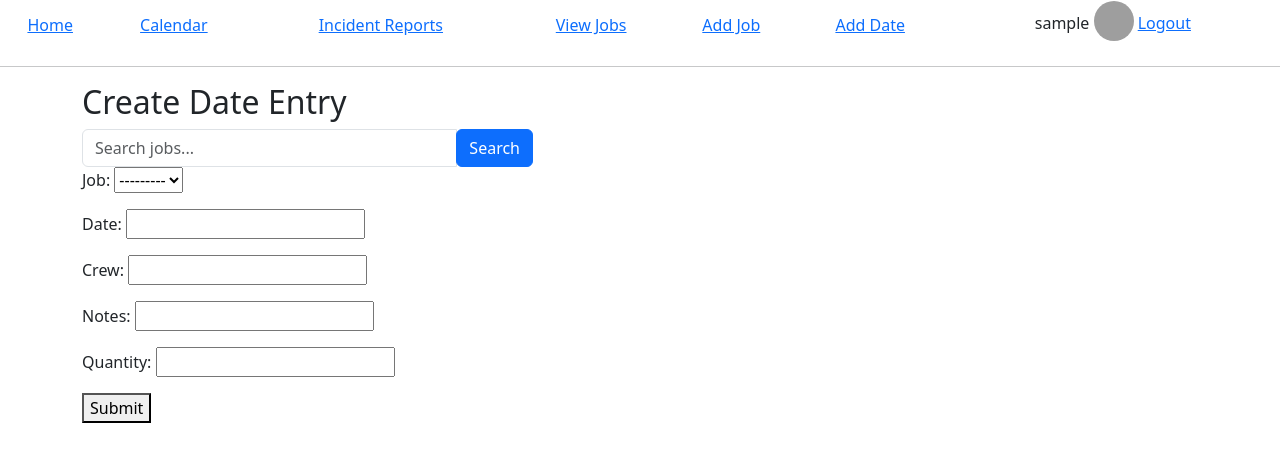
After one commit to agshadow/hotrocksv2, a Django app: page /cal/create_date_entry/ in a window 1280 px wide. The commit adds this page. Shown: the top 462 px of the page. Run offline with Django 5.2, Linux system fonts and the light colour scheme; a user stored in the database is signed in; tables that the repository leaves empty hold one stand-in row (values such as "Sample post"); data that the repository does not hold is empty; some libraries are stand-ins or nearby versions; grey boxes are pictures that could not be loaded.

Commit message:
fixed display bug where it would display more than 1 week at at time
removed the dateto from calendar url
added view_jobs template and view
added place holder functions for update and delete jobs
changed calendar to display from sunday to saturday
modified the DateEntryForm1 to only display jobs for the current user

```diff
--- a/crewcal/forms.py
+++ b/crewcal/forms.py
@@ -1,5 +1,5 @@
 from django import forms
-from crewcal.models import DateEntry, Job
+from crewcal.models import DateEntry, Job, UserProfile
 from django.forms import DateInput
 
 DateEntryForm = forms.modelform_factory(
@@ -10,18 +10,6 @@ DateEntryForm = forms.modelform_factory(
         "quantity",
         "notes",
     ],
-)
-
-
-DateEntryForm1 = forms.modelform_factory(
-    DateEntry,
-    fields=[
-        "job",
-        "date",
-        "crew",
-        "notes",
-        "quantity",
-    ],
     widgets={
         "date": DateInput(
             attrs={
@@ -30,6 +18,34 @@ DateEntryForm1 = forms.modelform_factory(
         )
     },
 )
+
+
+class DateEntryForm1(forms.ModelForm):
+    class Meta:
+        model = DateEntry
+        fields = ["job", "date", "crew", "notes", "quantity"]
+        widgets = {
+            "date": DateInput(attrs={"type": "date"}),
+        }
+
+    def __init__(self, *args, **kwargs):
+        print("in dateEntryForm1.__init__ ")
+        user = kwargs.pop("user", None)
+        super(DateEntryForm1, self).__init__(*args, **kwargs)
+        if user:
+            print("in if uer")
+            try:
+                user_profile = UserProfile.objects.get(user=user)
+                print(user_profile)
+                company_workgroup = user_profile.company_workgroup
+                print(company_workgroup)
+                self.fields["job"].queryset = Job.objects.filter(
+                    company_workgroup=company_workgroup
+                )
+            except UserProfile.DoesNotExist:
+                self.fields["job"].queryset = Job.objects.none()
+        else:
+            print("in if-user-else statement")
 
 
 JobForm = forms.modelform_factory(
@@ -43,3 +59,22 @@ JobForm = forms.modelform_factory(
     widgets={"company_workgroup": forms.HiddenInput()},
 )
 JobForm.base_fields["number"].label = "Job Number"
+
+
+class DateEntryForm2(forms.ModelForm):
+    """search_job = forms.CharField(
+        required=False,
+        label="Search Jobs",
+        widget=forms.TextInput(attrs={"placeholder": "Search jobs1..."}),
+    )"""
+
+    class Meta:
+        model = DateEntry
+        fields = ["job", "date", "crew", "notes", "quantity"]
+
+    def __init__(self, user, *args, **kwargs):
+        super(DateEntryForm2, self).__init__(*args, **kwargs)
+        # Filter jobs based on the user's customer_workgroup
+        self.fields["job"].queryset = Job.objects.filter(
+            company_workgroup=user.userprofile.company_workgroup
+        )
--- a/crewcal/urls.py
+++ b/crewcal/urls.py
@@ -7,5 +7,10 @@ urlpatterns = [
     path("restricted_page", views.restricted_page, name="restricted_page"),
     path("update/<int:job_id>/", views.cal_update, name="cal_update"),
     path("job/create/", views.create_job, name="create_job"),
+    path("job/update/<int:report_id>/", views.update_job, name="update_job"),
+    path("job/delete/<int:report_id>/", views.delete_job, name="delete_job"),
+    path("jobs/view/", views.view_jobs, name="view_jobs"),
     path("date/create/", views.create_date, name="create_date"),
+    path("create_date_entry/", views.create_date_entry, name="create_date_entry"),
+    path("job_search/", views.job_search, name="job_search"),
 ]
--- a/crewcal/views.py
+++ b/crewcal/views.py
@@ -1,12 +1,21 @@
 from django.shortcuts import render, get_object_or_404, redirect
 from django.contrib.auth.decorators import login_required
-from django.http import Http404
+from django.http import Http404, JsonResponse
 from django.urls import reverse
+from django.core.paginator import Paginator
+from datetime import date, timedelta
+from crewcal.models import DateEntry, Job
 
-from datetime import date, timedelta
-from crewcal.models import DateEntry
-from crewcal.utils import transpose_dates, get_calendar_for_date_range, start_of_week
-from crewcal.forms import DateEntryForm, JobForm, DateEntryForm1
+from crewcal.utils import (
+    transpose_dates,
+    get_calendar_for_date_range,
+    start_of_week,
+    check_if_date_is_sunday,
+    _get_items_per_page,
+    _get_page_num,
+)
+
+from crewcal.forms import DateEntryForm, JobForm, DateEntryForm1, DateEntryForm2
 
 
 def home(request):
@@ -18,9 +27,13 @@ def cal_home(request):
     # if request.method == "GET" and request.GET.get("goto"):
     #    print(f"has goto: {request.GET.get('goto')}")
     if request.method == "GET":
-        if request.GET.get("datefrom") and request.GET.get("dateto"):
+        if request.GET.get("datefrom"):
+            print("has datefrom ")
             datefrom = date.fromisoformat(request.GET.get("datefrom"))
-            dateto = date.fromisoformat(request.GET.get("dateto"))
+            if not check_if_date_is_sunday(datefrom):
+                datefrom = start_of_week(datefrom)
+            dateto = datefrom + timedelta(days=7)
+            print(f"datefrom: {datefrom}  dateto: {dateto}")
         else:
             today = date.today()
             datefrom = start_of_week(today)
@@ -86,7 +99,7 @@ def cal_update(request, job_id):
         if form.is_valid():
             form.save()
 
-            parm = f"?datefrom={request.GET['datefrom']}&dateto={request.GET['dateto']}"
+            parm = f"?datefrom={request.GET['datefrom']}"
             return redirect(reverse("cal_home") + parm)
 
     data = {
@@ -107,7 +120,7 @@ def create_job(request):
 
         if job_form.is_valid():
             job_form = job_form.save()
-            return redirect("home")
+            return redirect("view_jobs")
 
     data = {
         "heading": "Create Job",
@@ -116,10 +129,17 @@ def create_job(request):
     return render(request, "create.html", data)
 
 
+def get_sunday(d):
+    """Return the Sunday of the week containing the date d."""
+    return d - timedelta(days=d.weekday() + 1 if d.weekday() != 6 else 0)
+
+
 @login_required
 def create_date(request):
+    print("in create_date")
     if request.method == "GET":
-        date_form = DateEntryForm1()
+        print("in GET")
+        date_form = DateEntryForm1(user=request.user)
     else:  # POST
         date_form = DateEntryForm1(request.POST)
         # print("inside create_date")
@@ -130,10 +150,62 @@ def create_date(request):
         if date_form.is_valid():
             # print("form  valid")
             date_form = date_form.save()
-            return redirect("home")
+
+            entry_date = date_form.date
+            # Calculate the Sunday of the week containing entry_date
+            datefrom = get_sunday(entry_date)
+            dateto = entry_date + timedelta(days=7)
+            # Construct the URL with query parameters
+            parm = f"?datefrom={datefrom.isoformat()}"
+            return redirect(reverse("cal_home") + parm)
         # print("form not valid")
     data = {
         "heading": "Create Date",
         "form": date_form,
     }
     return render(request, "create.html", data)
+
+
+def job_search(request):
+    search_term = request.GET.get("search_term", "")
+    jobs = Job.objects.filter(name__icontains=search_term)
+    job_list = [{"id": job.id, "name": job.name, "number": job.number} for job in jobs]
+    return JsonResponse({"jobs": job_list})
+
+
+@login_required
+def create_date_entry(request):
+    if request.method == "POST":
+        form = DateEntryForm2(request.user, request.POST)
+        if form.is_valid():
+            # Save the form and handle the success logic
+            date_entry = form.save()
+            return redirect("success_view")  # Redirect to a success view or URL
+    else:
+        form = DateEntryForm2(request.user)
+
+    return render(request, "create_date_entry.html", {"form": form})
+
+
+def view_jobs(request):
+    all_jobs = Job.objects.filter(
+        company_workgroup=request.user.userprofile.company_workgroup
+    ).order_by("name")
+    items_per_page = _get_items_per_page(request)
+    paginator = Paginator(all_jobs, items_per_page)
+    page_num = _get_page_num(request, paginator)
+    page = paginator.page(page_num)
+    data = {
+        "reports": page.object_list,
+        "page": page,
+    }
+
+    return render(request, "view_jobs.html", data)
+
+
+def update_job(request, report_id):
+    pass
+
+
+def delete_job(request, report_id):
+    pass
--- a/templates/base.html
+++ b/templates/base.html
@@ -10,6 +10,8 @@
       integrity="sha384-T3c6CoIi6uLrA9TneNEoa7RxnatzjcDSCmG1MXxSR1GAsXEV/Dwwykc2MPK8M2HN"
       crossorigin="anonymous"
     />
+    <script src="https://code.jquery.com/jquery-3.6.4.min.js"></script>
+
   </head>
   <body>
     <table width="100%">
@@ -17,6 +19,7 @@
         <TD align="center"><a href={% url 'home' %}>Home</a></TD>
         <TD align="center"><a href={% url 'cal_home' %}>Calendar</a></TD>
         <TD align="center"><a href={% url 'list_reports' %}>Incident Reports</a></TD>
+        <TD align="center"><a href={% url 'view_jobs' %}>View Jobs</a></TD>
         <TD align="center"><a href={% url 'create_job' %}>Add Job</a></TD>
         <TD align="center"><a href={% url 'create_date' %}>Add Date</a></TD>
         <TD align="center">
--- a/templates/calhome.html
+++ b/templates/calhome.html
@@ -10,9 +10,9 @@
     </p>
 
     <div class="d-flex justify-content-between">
-        <div class="p-2"><a href="{% url 'cal_home' %}?datefrom={{datefrom|date:"Ymd"}}&dateto={{dateto|date:"Ymd"}}&goto=prev_week">Prev</a>
+        <div class="p-2"><a href="{% url 'cal_home' %}?datefrom={{datefrom|date:"Ymd"}}&goto=prev_week">Prev</a>
         </div>
-        <div class="p-2"><a href="{% url 'cal_home' %}?datefrom={{datefrom|date:"Ymd"}}&dateto={{dateto|date:"Ymd"}}&goto=next_week">Next</a>
+        <div class="p-2"><a href="{% url 'cal_home' %}?datefrom={{datefrom|date:"Ymd"}}&goto=next_week">Next</a>
         </div>
     </div>
 <table style="width:100%"  class="table table-bordered table-light ">
--- /dev/null
+++ b/templates/create_date_entry.html
@@ -0,0 +1,44 @@
+<!-- create_date_entry.html -->
+{% extends 'base.html' %}
+
+{% block content %}
+  <h2>Create Date Entry</h2>
+  <form method="post" action="{% url 'create_date_entry' %}">
+    {% csrf_token %}
+    <div class="row">
+      <div class="col-md-5">
+    <div class="input-group">
+        <input type="text" id="id_search_job" name="search_job" placeholder="Search jobs..." class="form-control">
+        <div class="input-group-append">
+          <button type="button" class="btn btn-primary" id="btn_search_job">Search</button>
+        </div>
+      </div>
+    </div>
+</div>
+    {{ form.as_p }}<button type="submit">Submit</button>
+
+  </form>
+
+  <script src="https://code.jquery.com/jquery-3.6.4.min.js"></script>
+  <!-- Add this to the script section of your HTML template -->
+<script>
+    $(document).ready(function () {
+      $('#btn_search_job').on('click', function () {
+        console.log('Search button clicked!');
+        var search_term = $('#id_search_job').val();
+        $.ajax({
+          url: '{% url "job_search" %}',
+          data: {'search_term': search_term},
+          dataType: 'json',
+          success: function (data) {
+            var jobOptions = data.jobs.map(function (job) {
+              return '<option value="' + job.id + '">' + job.name + ' - ' + job.number + '</option>';
+            });
+            $('#id_job').html(jobOptions.join(''));
+          }
+        });
+      });
+    });
+  </script>
+
+{% endblock %}
```
Also changed, not shown: crewcal/utils.py (+29 -7 lines), templates/view_jobs.html (added, +40 -0 lines), README.md.
